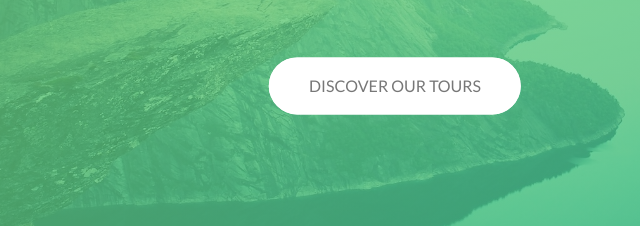
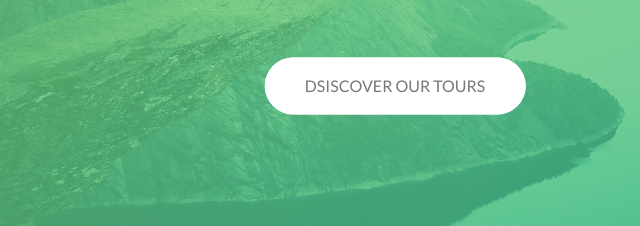
Before and after one commit to DS-nick/Nature, a website: page index.html in a window 1280 px wide. Shown: the part 346-572 px from the top of the page, 245-885 px from the left. Drawn offline with Linux system fonts and the light colour scheme.

Commit message:
change index

```diff
--- a/index.html
+++ b/index.html
@@ -21,7 +21,7 @@
           <span class="heading-primary--main">Outdoors</span>
           <span class="heading-primary--sub">is where live happen</span>
         </h1>
-        <a href="#" class="btn btn--white btn--animated">Discover our tours</a>
+        <a href="#" class="btn btn--white btn--animated">Dsiscover our tours</a>
       </div>
     </header>
   </body>
```
